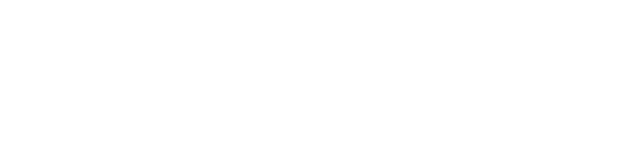
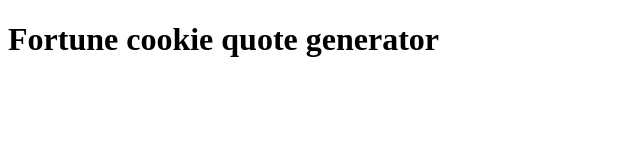
Before and after one commit to luisacjn/random_fortune_cookie_quote, a plain HTML site: page index.html in a window 1280 px wide. Shown: the whole page, without its empty margins (0-640 px from the left). Drawn offline with Linux system fonts and the light colour scheme.

Commit message:
html file

```diff
--- a/index.html
+++ b/index.html
@@ -3,9 +3,11 @@
 <head>
     <meta charset="UTF-8">
     <meta name="viewport" content="width=device-width, initial-scale=1.0">
-    <title>Fortune Coockies quote</title>
+    <title>Fortune Cookies quote</title>
 </head>
 <body>
 
+    <h1> Fortune cookie quote generator</h1>
+
 </body>
 </html>
```
